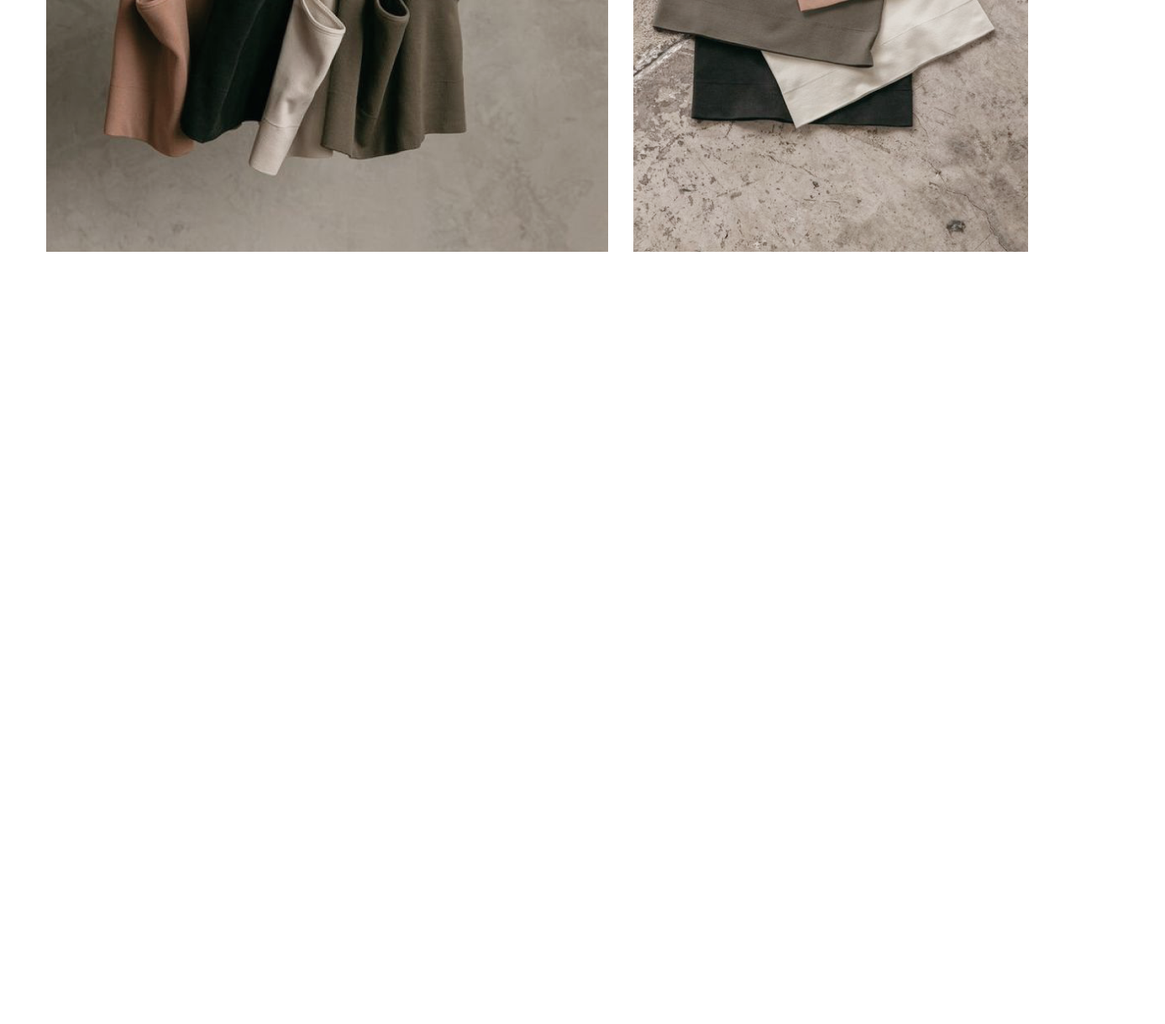
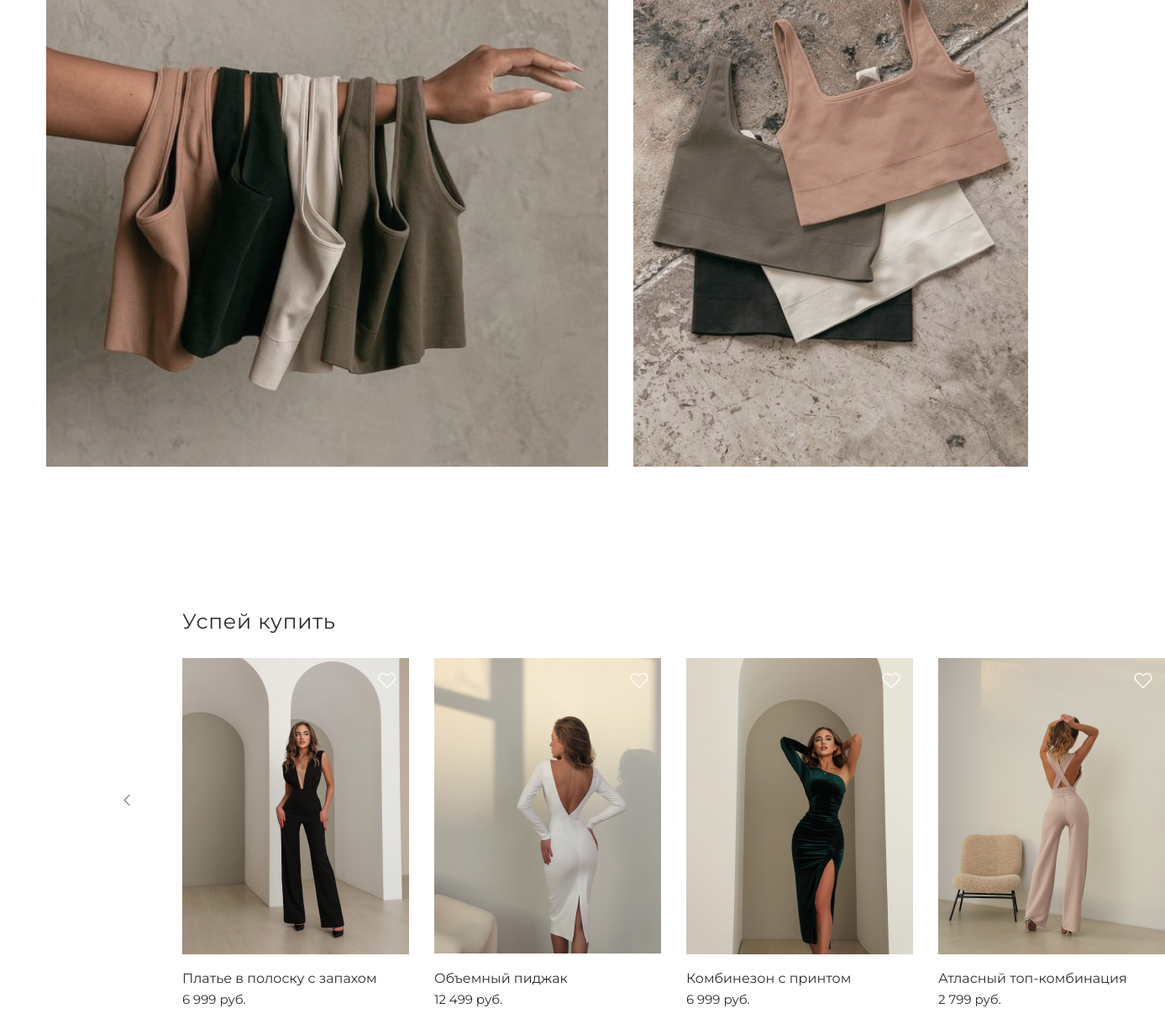
Before and after one commit to bel1semoo/sarafan, a plain HTML site: page index.html in a window 1280 px wide. Shown: the part 2941-4161 px from the top of the page at 84% size, 1387 px wide, since content can reach past the window. Before the commit the page ends 3241 px from the top, so only its background shows below. Drawn offline with nearby package versions, Linux system fonts and the light colour scheme; a web font is replaced by a local one.

Commit message:
testik127

```diff
--- a/css/index.css
+++ b/css/index.css
@@ -160,7 +160,7 @@ body {
 
 
 .collection{
-
+    padding-top:20%;
 }
 .collection__container {
 }
@@ -275,6 +275,8 @@ body {
     margin-bottom: 20px;
 }
 .inspiration__photos{
+}
+.inspiration{
     margin-bottom:120px;
 }
 .inspiration__photo:first-child{
@@ -290,3 +292,70 @@ body {
     color: #6F6F6F;
     margin-bottom: 60px;
 }
+.faster{
+    margin-bottom:120px;
+}
+.faster__logo {
+    font-family: 'Montserrat';
+    font-style: normal;
+    font-weight: 400;
+    font-size: 25px;
+    line-height: 113.9%;
+    letter-spacing: 0.03em;
+    color: #2D2D2D;
+}
+.faster__cards {
+    display:flex;
+}
+.faster__card {
+    margin:30px 30px 20px 0;
+}
+.faster__card:last-child{
+    margin:30px 0 20px 0;
+}
+.faster__image {
+    width: 270px;
+    height: 353px;
+    margin-bottom: 20px;
+}
+.faster__link {
+    padding:17px 15px 0 0;
+    float: right
+}
+.faster__text {
+    font-style: normal;
+    font-weight: 400;
+    font-size: 16px;
+    line-height: 113.9%;
+    color: #2D2D2D;
+    margin-bottom: 8px;
+}
+.faster__price {
+    font-style: normal;
+    font-weight: 400;
+    font-size: 15px;
+    line-height: 113.9%;
+    color: #2D2D2D;
+}
+
+.img_1{
+    background-image: url("../img/IMG_4951.png");
+}
+.img_2{
+    background-image: url("../img/IMG_4811.png");
+}
+.img_3{
+    background-image: url("../img/IMG_8180.png");
+}
+.img_4{
+    background-image: url("../img/IMG_4801.png");
+}
+
+.faster__arrow_left {
+    float:left;
+    margin:270px 62px 0 147px;
+}
+.faster__arrow_right {
+    float:right;
+    margin:270px 147px 0 62px;
+}
--- a/index.html
+++ b/index.html
@@ -180,8 +180,58 @@
         </div>
     </section>
     <section class="faster" >
-        <div class="faster__conatiner">
-
+        <div class="arrows">
+            <button class="faster__arrow_left"><img src="../sarafan/img/Vectorarrow-left2.svg" alt=""></button>
+            <button class="faster__arrow_right"><img src="../sarafan/img/Vectorarrow_right2.svg" alt=""></button>
+        </div>
+        <div class="faster__container">
+             <div class="faster__logo">Успей купить</div>
+             <div class="faster__cards">
+                <div class="faster__card">
+                    <div class="faster__image img_1">
+                        <button class="faster__link"><img src="../sarafan/img/Vector.svg" alt=""></button>
+                    </div>
+                    <div class="faster__text">
+                        Платье в полоску с запахом
+                    </div>
+                    <div class="faster__price">
+                        6 999 руб.
+                    </div>
+                </div>
+                <div class="faster__card">
+                    <div class="faster__image img_2">
+                        <button class="faster__link"><img src="../sarafan/img/Vector.svg" alt=""></button>
+                    </div>
+                    <div class="faster__text">
+                        Объемный пиджак
+                    </div>
+                    <div class="faster__price">
+                        12 499 руб.
+                    </div>
+                </div>
+                <div class="faster__card">
+                    <div class="faster__image img_3">
+                        <button class="faster__link"><img src="../sarafan/img/Vector.svg" alt=""></button>
+                    </div>
+                    <div class="faster__text">
+                        Комбинезон с принтом
+                    </div>
+                    <div class="faster__price">
+                        6 999 руб.
+                    </div>
+                </div>
+                <div class="faster__card">
+                    <div class="faster__image img_4">
+                        <button class="faster__link"><img src="../sarafan/img/Vector.svg" alt=""></button>
+                    </div>
+                    <div class="faster__text">
+                        Атласный топ-комбинация
+                    </div>
+                    <div class="faster__price">
+                        2 799 руб.
+                    </div>
+                </div>
+             </div>
         </div>
     </section>
 </body>
```
Also changed, not shown: img/Vectorarrow-left2.svg (added), img/Vectorarrow_right2.svg (added).
